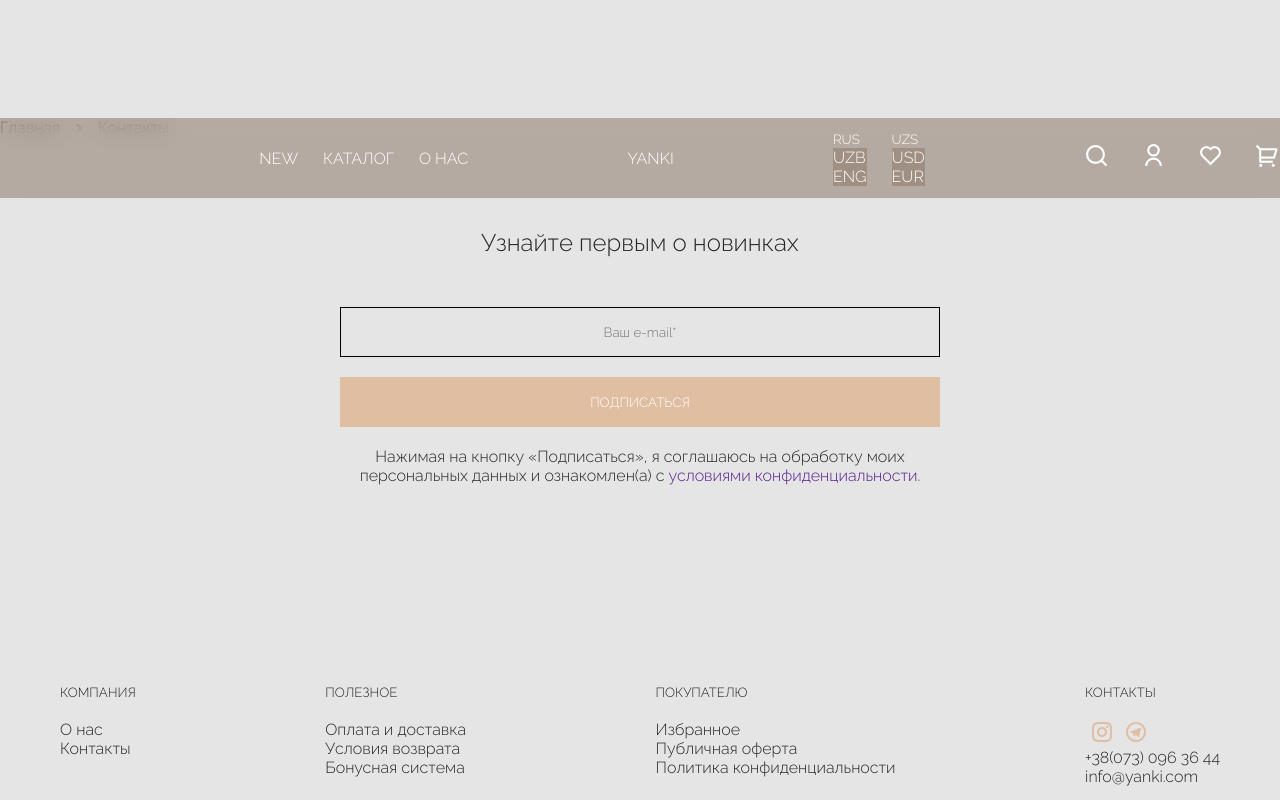
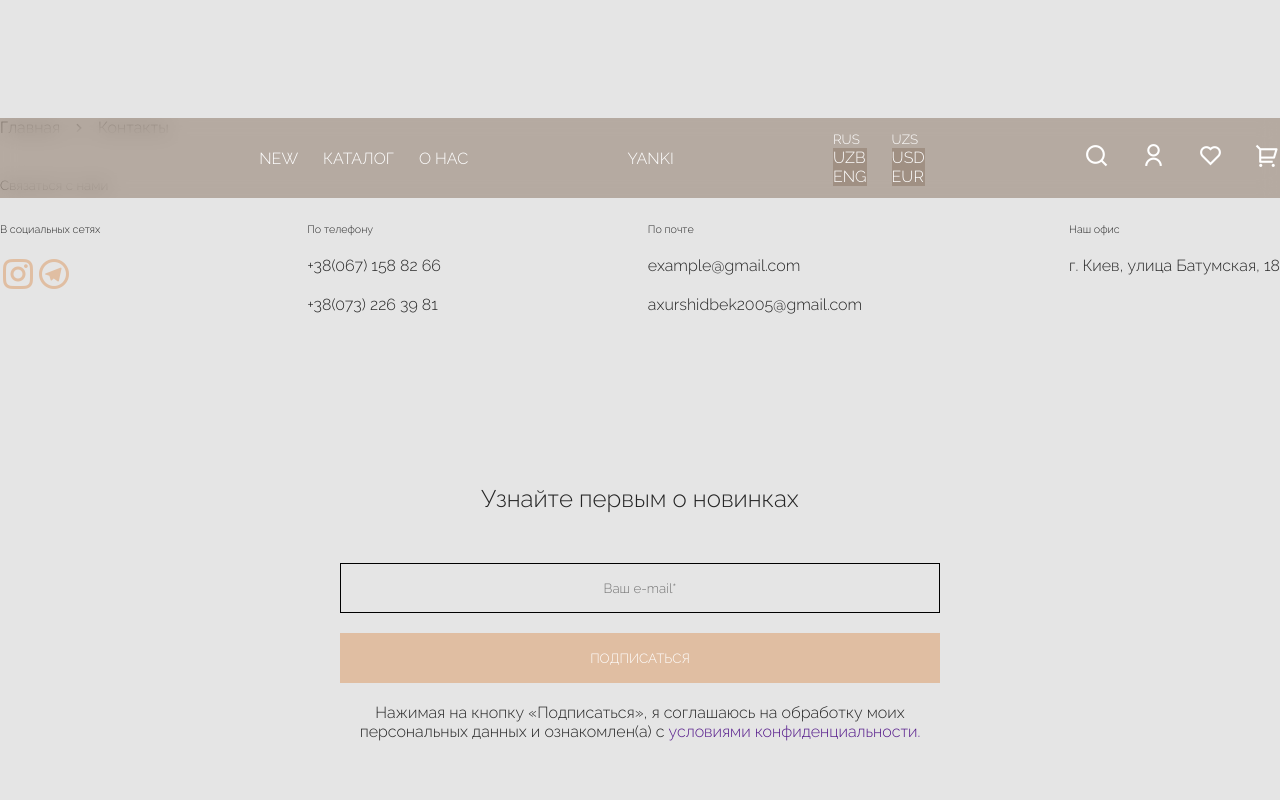
Before and after one commit to sxnpaii/yanki-shop, a Next.js app: page /contacts in a window 1280 px wide. Shown: the top 800 px of the page. Built offline with nearby package versions, Linux system fonts and the light colour scheme.

Commit message:
modified and styled contacts page

```diff
--- a/pages/contacts.js
+++ b/pages/contacts.js
@@ -4,7 +4,8 @@ import Header from "../components/Header"
 import Footer from "../components/Footer"
 import Pagination from "../components/Pagination"
 // sections
-import PushNotifs from "../sections/HomePage/PushNotifs"
+import PushNotifs from "../sections/HomePage/PushNotifs";
+import Contacts from "../sections/ContactPage/Contacts"
 import ContactsStyles from "../styles/forPages/ContactsPage/Contacts.module.scss"
 
 export default function contacts() {
@@ -32,7 +33,7 @@ export default function contacts() {
             <section>
                 <div className="container">
                     <div className="row">
-
+                        <Contacts />
                     </div>
                 </div>
             </section>
--- /dev/null
+++ b/sections/ContactPage/Contacts.js
@@ -0,0 +1,40 @@
+// styles
+import ContactsStyles from "../../styles/forPages/ContactsPage/Contacts.module.scss";
+
+const Contacts = () => {
+    return (
+        <section className={ContactsStyles.Contacts}>
+            <h5 className="h4">Связаться с нами</h5>
+            <div className={ContactsStyles.contacts}>
+                <ul>
+                    <h6>В социальных сетях</h6>
+                    <li>
+                        <a href="">
+                            <i className="ri ri-instagram-line"></i>
+                        </a>
+                        <a href="">
+                            <i className="ri ri-telegram-line"></i>
+                        </a>
+                    </li>
+                </ul>
+                <ul>
+                    <h6>По телефону</h6>
+                    <li>+38(067) 158 82 66</li>
+                    <li>+38(073) 226 39 81</li>
+                </ul>
+                <ul>
+                    <h6>По почте</h6>
+                    <li>example@gmail.com</li>
+                    <li>axurshidbek2005@gmail.com</li>
+                </ul>
+                <ul>
+                    <h6>Наш офис</h6>
+                    <li>г. Киев, улица Батумская, 18</li>
+                </ul>
+            </div>
+
+        </section>
+    )
+}
+
+export default Contacts
--- a/styles/forPages/ContactsPage/Contacts.module.scss
+++ b/styles/forPages/ContactsPage/Contacts.module.scss
@@ -1 +1,31 @@
 @use "../../scndGlobals";
+
+section.Contacts {
+    margin-bottom: 100px;
+
+    h5 {
+        @include scndGlobals.defText();
+        margin-bottom: 30px;
+    }
+
+    .contacts {
+        @include scndGlobals.flexbox($j-c: space-between, $a-i: flex-start);
+
+        ul {
+            h6 {
+                @include scndGlobals.defText();
+                margin-bottom: 20px;
+            }
+
+            li {
+                margin-bottom: 20px;
+                @include scndGlobals.defText();
+
+                i {
+                    font-size: 36px;
+                    color: scndGlobals.$primClr;
+                }
+            }
+        }
+    }
+}
```
